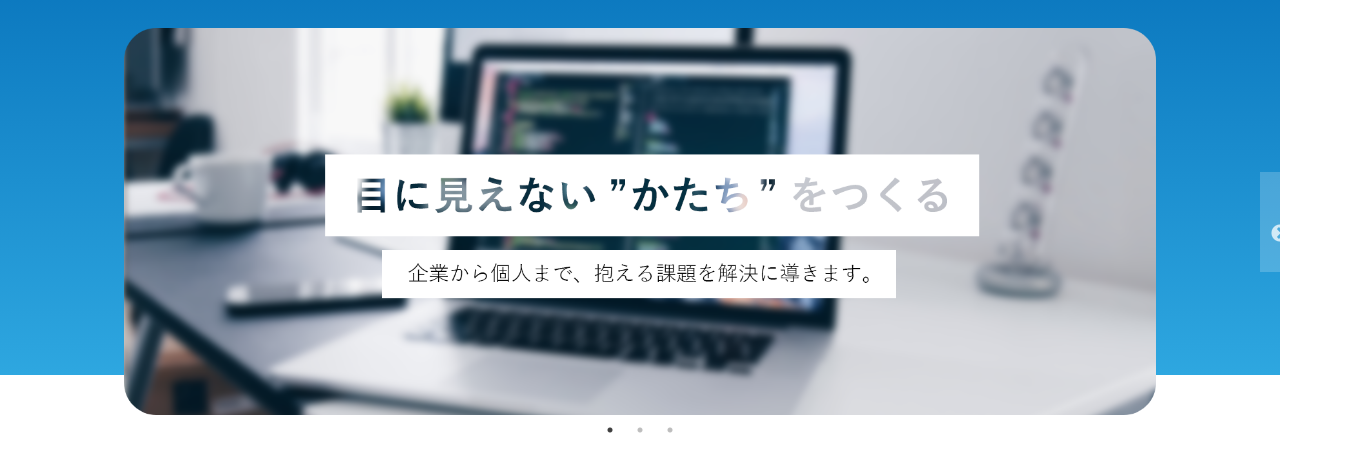
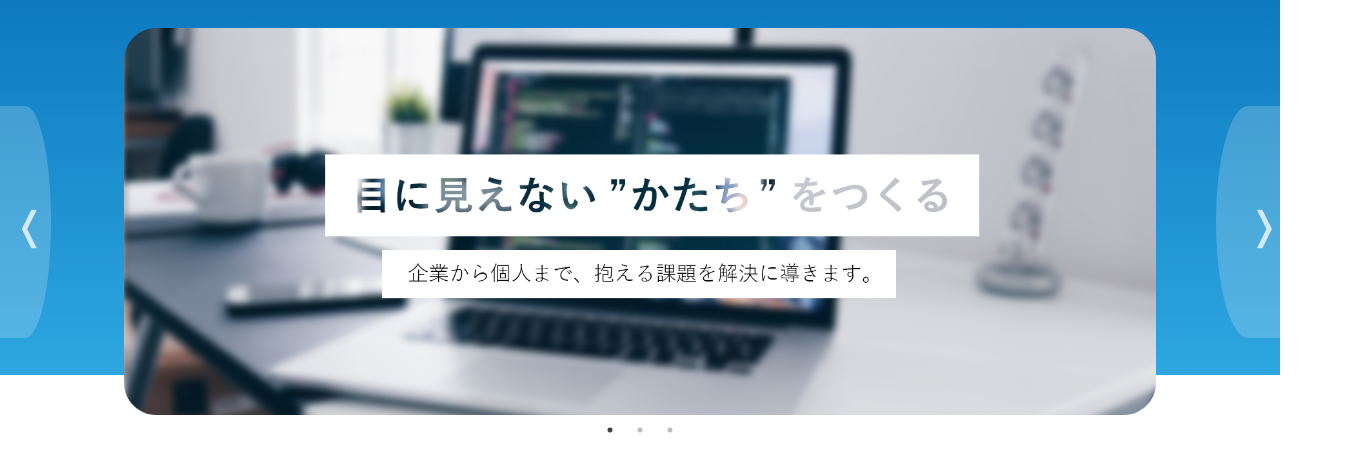
Before and after one commit to seelookma/corporate-site, a website: page index.html in a window 1280 px wide. Shown: the part 105-576 px from the top of the page, 1356 px wide, since content can reach past the window. Drawn offline with Linux system fonts and the light colour scheme.

Commit message:
mv修正

```diff
--- a/assets/js/lib/script.js
+++ b/assets/js/lib/script.js
@@ -38,4 +38,14 @@ $('.mv__slick').slick({
     speed: 1000,
     slidesToShow: 1
 });
+var timer = false;
+$(window).resize(function() {
+if (timer !== false) {
+clearTimeout(timer);
+}
+timer = setTimeout(function() {
+//リロードする
+location.reload();
+}, 200);
 });
+});
--- a/assets/scss/import/_common.scss
+++ b/assets/scss/import/_common.scss
@@ -67,16 +67,46 @@ a:hover{
   display: block;
   background: rgba(255,255,255,0.2);
   position: absolute;
-  padding: 1rem;
+  padding: 2.5%;
   font-size: 3rem;
-  height: 10rem;
+  height: 60%;
   vertical-align: middle;
-  line-height: 10rem;
   top: 50%;
   transform: translate3d(0, -50%, 0);
   cursor: pointer;
   right: 0px;
-
+  border-top-left-radius: 50%;
+  border-bottom-left-radius: 50%;
+  font-size: 0;
+}
+.slick-next:before{
+content: "\276D" !important;
+font-size: 3vw;
+}
+.slick-prev{
+  color: white;
+  display: block;
+  background: rgba(255,255,255,0.2);
+  position: absolute;
+  padding: 2%;
+  font-size: 3rem;
+  height: 60%;
+  vertical-align: middle;
+  // line-height: 10rem;
+  top: 50%;
+  transform: translate3d(0, -50%, 0);
+  cursor: pointer;
+  left: 0px;
+  font-size: 0;
+  border-top-right-radius: 50%;
+  border-bottom-right-radius: 50%;
+z-index: 10000;
+}
+.slick-prev::before{
+  content: "\276C";
+  font-size: 3vw;
+  position: relative;
+  left: -1.2rem;
 }
 .slick-slide {
   transition: 1s ease;
--- a/index.html
+++ b/index.html
@@ -14,6 +14,7 @@
     <link rel="preconnect" href="https://fonts.gstatic.com">
     <link href="https://fonts.googleapis.com/css2?family=Noto+Sans+JP:wght@300&display=swap" rel="stylesheet">
     <link rel="alternate" type="application/rss+xml" href="https://on-ze.com/feed">
+    <link rel="stylesheet" id="sng-fontawesome-css" href="https://use.fontawesome.com/releases/v5.11.2/css/all.css" type="text/css" media="all">
     <link rel="stylesheet" href="assets/css/reset.css">
     <link rel="stylesheet" href="assets/css/slick.css">
     <link rel="stylesheet" href="assets/css/slick-theme.css">
```
Also changed, not shown: assets/css/style.css.
